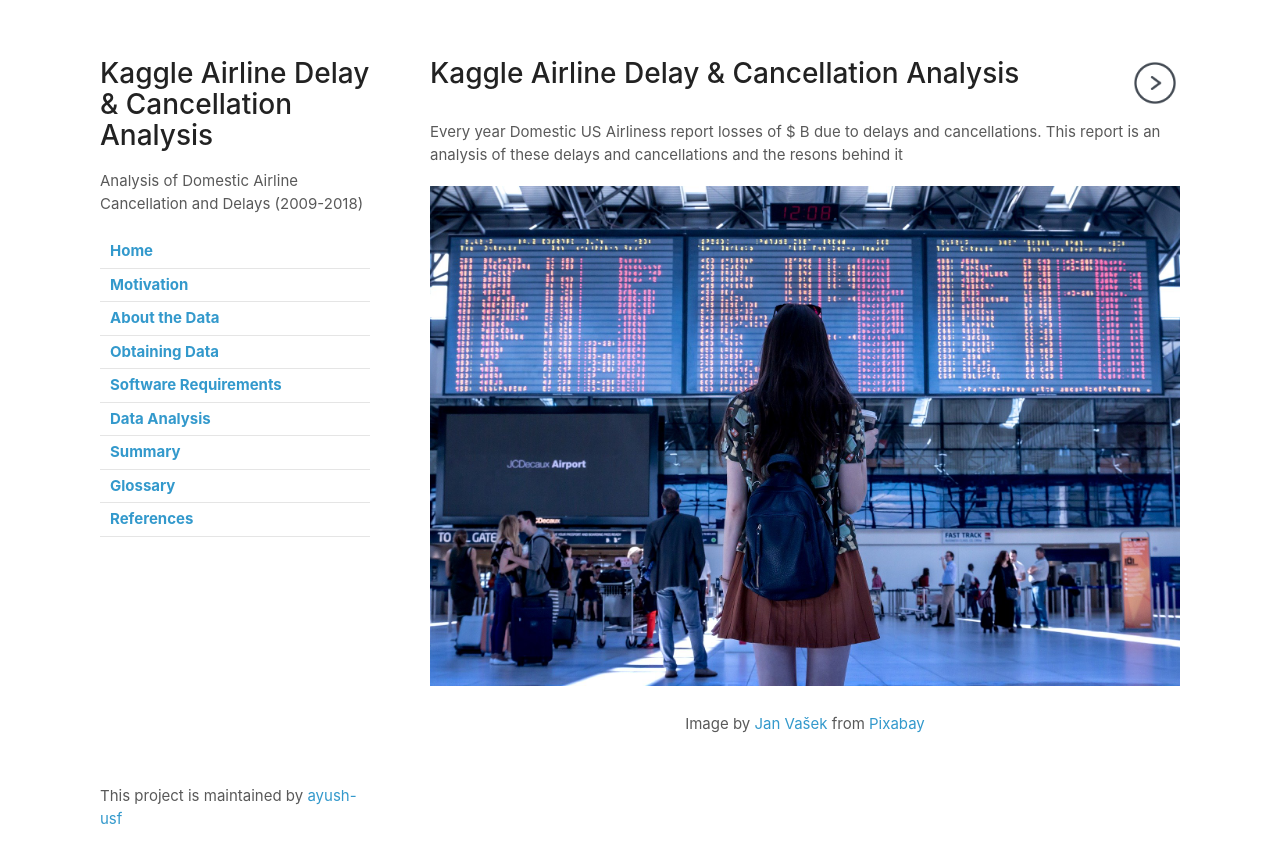
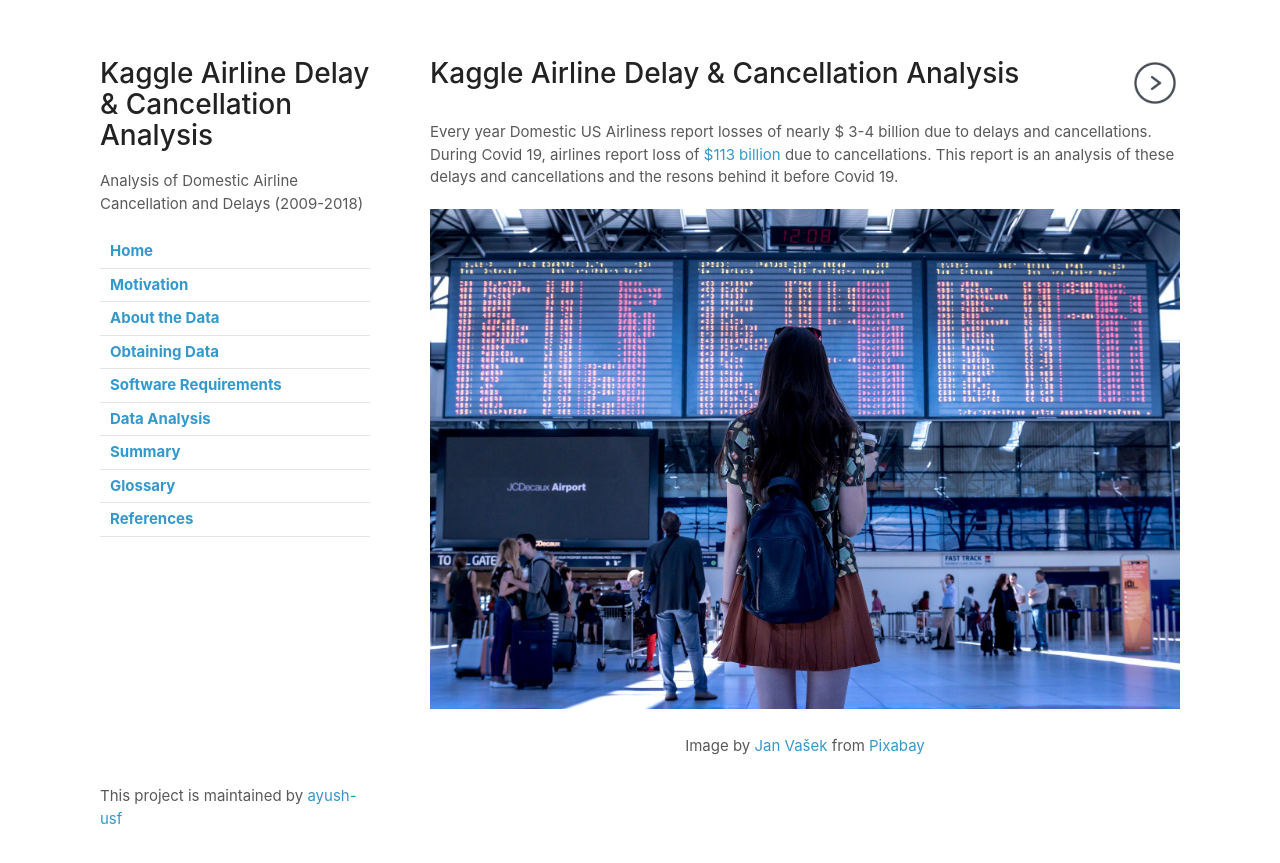
Before and after one commit to ayush-usf/Kaggle-Airline-Data-Analysis, a Jekyll site: the page built from index.md, in a window 1280 px wide. Shown: the top 863 px of the page. Built offline with Jekyll 4.4.1, drawn with Linux system fonts in a browser that asks for light colours.

Commit message:
Update _config.yml

```diff
--- a/_config.yml
+++ b/_config.yml
@@ -1,7 +1,7 @@
 theme: jekyll-theme-minimal
 title: Kaggle Airline Delay & Cancellation Analysis
 description: Analysis of Domestic Airline Cancellation and Delays (2009-2018)
-description_detail: Every year Domestic US Airliness report losses of $ B due to delays and cancellations. This report is an analysis of these delays and cancellations and the resons behind it
+description_detail: Every year Domestic US Airliness report losses of nearly $ 3-4 billion due to delays and cancellations. During Covid 19, airlines report loss of <a href="https://www.cnn.com/2020/03/05/business/airlines-coronavirus-iata-travel/index.html" target="_blank">$113 billion</a> due to cancellations. This report is an analysis of these delays and cancellations and the resons behind it before Covid 19.
 
 navigation:
   - title: Home
```
